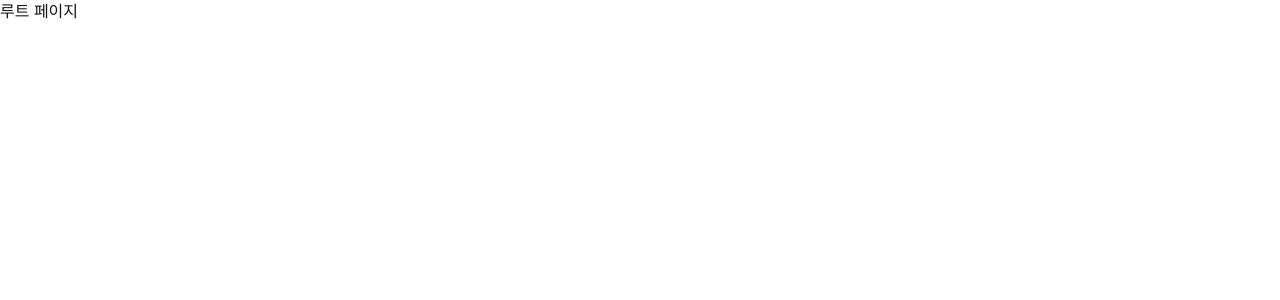
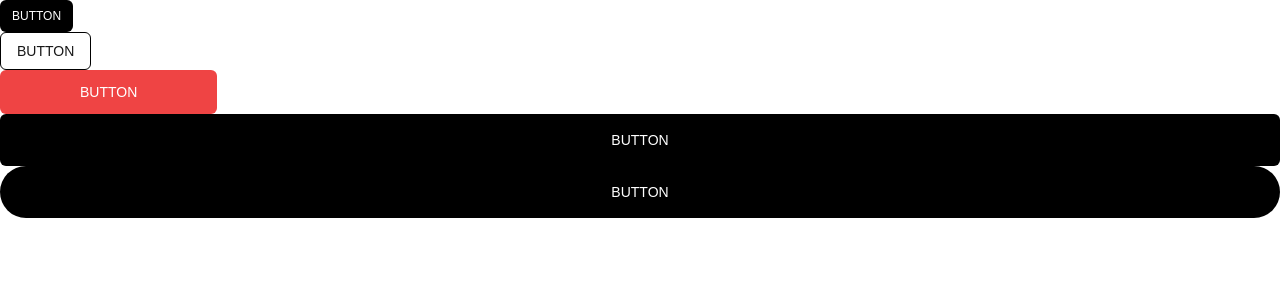
Before and after one commit to goorm-CHACHA/FE, a Next.js app: page / in a window 1280 px wide. Shown: the top 300 px of the page. Built offline with nearby package versions, Linux system fonts and the light colour scheme.

Commit message:
feat: 버튼 컴포넌트 제작 (#8)
* chore: cva 재설치

* feat: button 컴포넌트 제작

```diff
--- a/app/page.tsx
+++ b/app/page.tsx
@@ -1,7 +1,13 @@
+import Button from '~/components/common/button';
+
 export default function Home() {
   return (
     <div>
-      <p>루트 페이지</p>
+      <Button text="BUTTON" size={'sm'} />
+      <Button text="BUTTON" variant={'outline'} />
+      <Button text="BUTTON" variant={'red'} size={'lg'} />
+      <Button text="BUTTON" size={'full'} />
+      <Button text="BUTTON" size={'full'} className="rounded-full" />
     </div>
   );
 }
--- a/package.json
+++ b/package.json
@@ -11,8 +11,8 @@
     "format": "prettier --write . --log-level silent"
   },
   "dependencies": {
+    "class-variance-authority": "^0.7.1",
     "clsx": "^2.1.1",
-    "cva": "^0.0.0",
     "next": "15.1.7",
     "react": "^19.0.0",
     "react-dom": "^19.0.0",
--- /dev/null
+++ b/src/components/common/button.tsx
@@ -0,0 +1,49 @@
+import { cva, type VariantProps } from 'class-variance-authority';
+
+import { cn } from '~/utils/cn';
+
+const buttonVariants = cva(
+  'flex items-center justify-center rounded-md font-medium whitespace-nowrap text-sm transition-colors focus-visible:outline-none disabled:pointer-events-none disabled:opacity-50',
+  {
+    variants: {
+      variant: {
+        default: 'bg-black text-white hover:bg-black/85',
+        grey: 'bg-zinc-500 hover:bg-zinc-500/85',
+        red: 'bg-red-500 text-white hover:bg-red-500/85',
+        outline:
+          'border border-black hover:text-zinc-500 hover:border-zinc-500',
+        ghost: 'bg-transparent',
+      },
+      size: {
+        default: 'px-4 py-2',
+        sm: 'px-3 py-2 text-xs',
+        lg: 'px-20 py-3',
+        full: 'w-full py-4',
+      },
+    },
+    defaultVariants: {
+      variant: 'default',
+      size: 'default',
+    },
+  },
+);
+
+interface ButtonProps
+  extends React.ButtonHTMLAttributes<HTMLButtonElement>,
+    VariantProps<typeof buttonVariants> {
+  text?: string;
+  children?: React.ReactElement;
+}
+
+const Button = ({ variant, size, className, text, ...props }: ButtonProps) => {
+  return (
+    <button
+      className={cn(buttonVariants({ variant, size }), className)}
+      {...props}
+    >
+      {text}
+    </button>
+  );
+};
+
+export default Button;
```
Also changed, not shown: src/components/common/alert.tsx (added), 1 other file (tests, documents, lock files or other folders).
